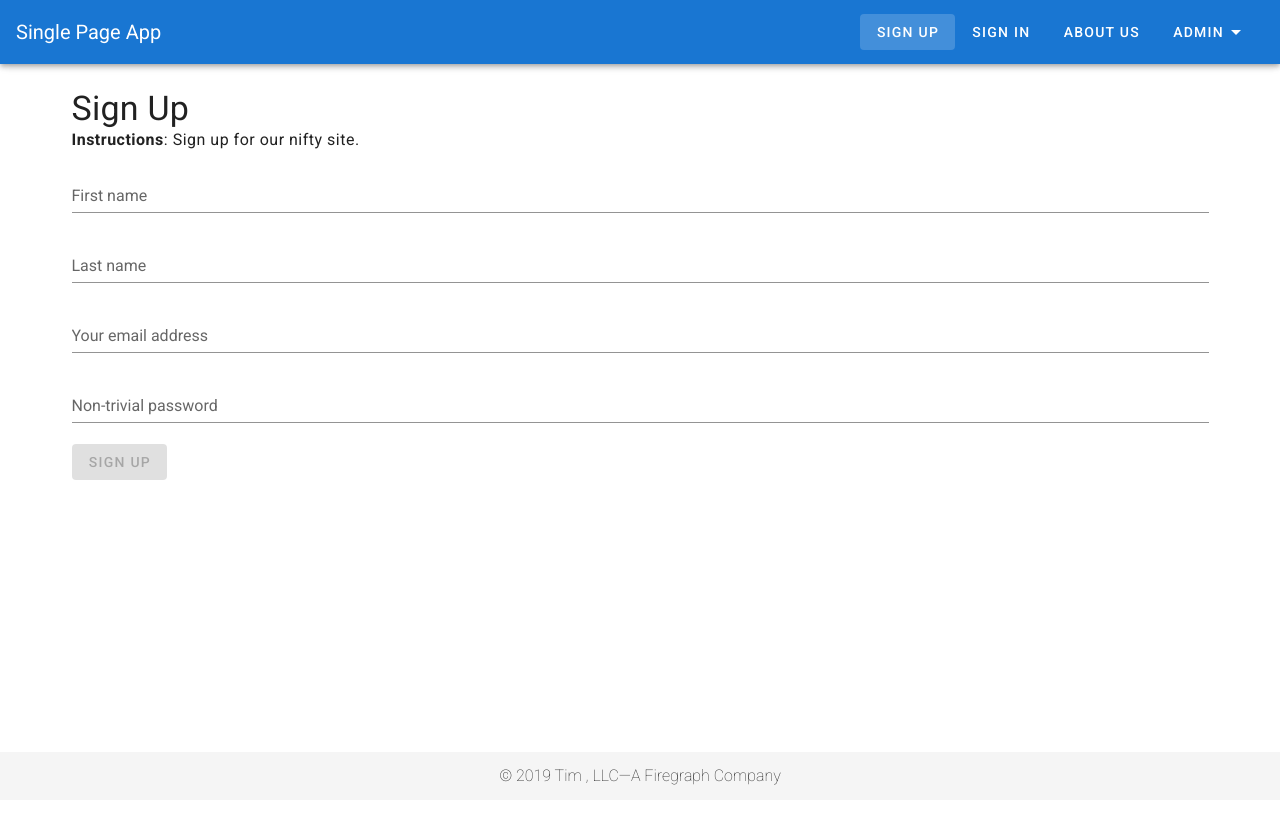
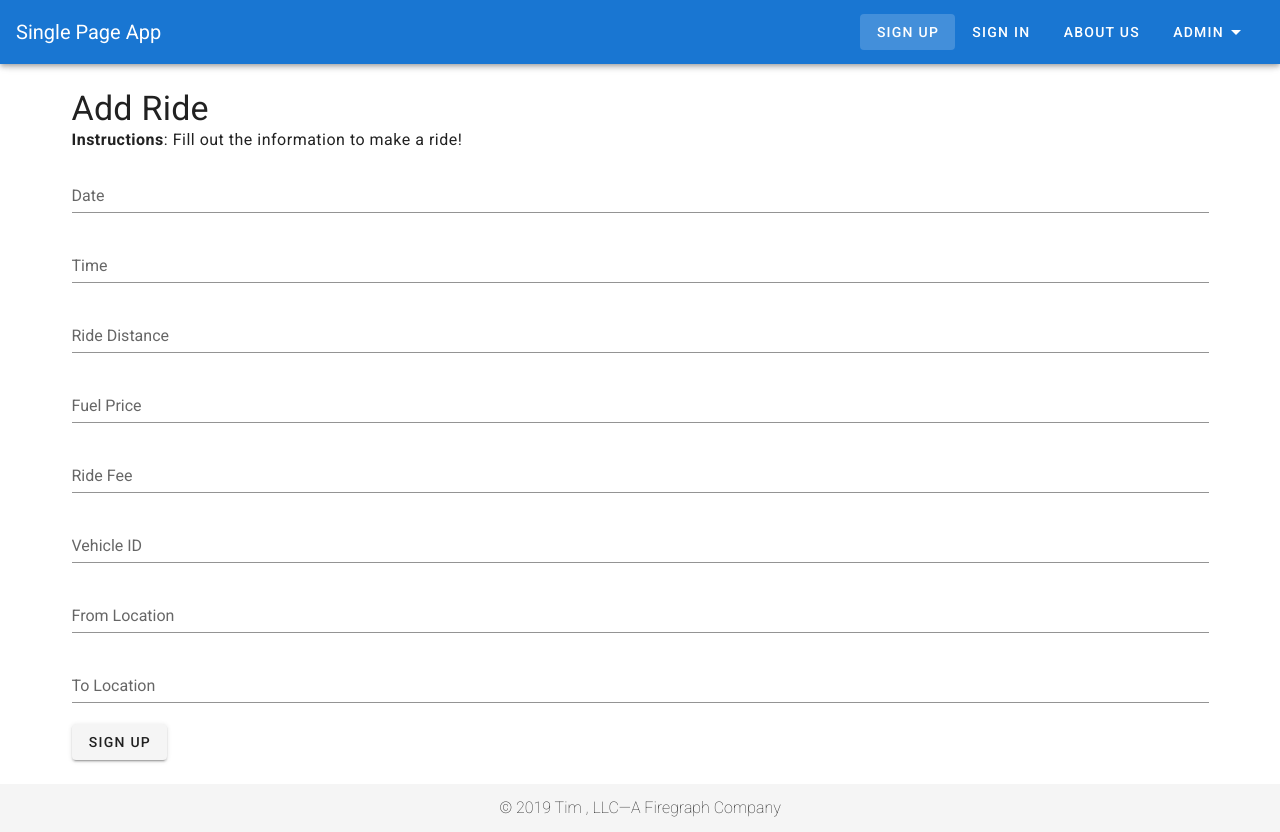
Before and after one commit to quiteqiang/Ride_Share_Full_Stack, a Vue app in the folder ride-share/: page /sign-up in a window 1280 px wide. Before the commit the page ends 800 px from the top, so only its background shows below. Built offline with nearby package versions, Linux system fonts and the light colour scheme.

Commit message:
Nearly working functionality slice

```diff
--- a/ride-share/models/Driver.js
+++ b/ride-share/models/Driver.js
@@ -1,6 +1,6 @@
 const { Model } = require("objection");
 
-class driver extends Model {
+class Driver extends Model {
     static get tableName() {
         return 'driver';
     }
--- a/ride-share/models/Location.js
+++ b/ride-share/models/Location.js
@@ -1,7 +1,7 @@
 const { Model } = require("objection");
 
 
-class location extends Model {
+class Location extends Model {
     static get tableName() {
         return 'Location';
     }
--- a/ride-share/models/Passager.js
+++ b/ride-share/models/Passenger.js
@@ -1,7 +1,7 @@
 const { Model } = require("objection");
 
 
-class passenger extends Model {
+class Passenger extends Model {
     static get tableName(){
         return 'passenger';
     }
--- a/ride-share/models/Ride.js
+++ b/ride-share/models/Ride.js
@@ -1,7 +1,7 @@
 const { Model } = require("objection");
 
 
-class ride extends Model {
+class Ride extends Model {
     static get tableName(){
         return 'ride';
     }
--- a/ride-share/models/State.js
+++ b/ride-share/models/State.js
@@ -1,7 +1,7 @@
 const { Model } = require("objection");
 
 
-class state extends Model {
+class State extends Model {
     static get tableName() {
         return 'state';
     }
--- a/ride-share/models/Vehicle.js
+++ b/ride-share/models/Vehicle.js
@@ -1,6 +1,6 @@
 const { Model } = require("objection");
 
-class vehicle extends Model {
+class Vehicle extends Model {
     static get tableName() {
         return 'vehicle';
     }
--- a/ride-share/models/Vehicle_type.js
+++ b/ride-share/models/Vehicle_type.js
@@ -1,7 +1,7 @@
 const { Model } = require("objection");
 
 
-class vehicle_type extends Model {
+class Vehicle_type extends Model {
     static get tableName(){
         return 'vehicle_type';
     }
--- a/ride-share/src/main.js
+++ b/ride-share/src/main.js
@@ -6,7 +6,7 @@ import App from "./App.vue";
 
 const axiosClient = axios.create({
   // baseURL: "http://localhost:3000"
-  baseURL: "http://faraday.cse.taylor.edu"
+  baseURL: "http://localhost:3000"
 });
 Vue.prototype.$axios = axiosClient;
 
--- a/ride-share/src/pages/SignUp.vue
+++ b/ride-share/src/pages/SignUp.vue
@@ -1,38 +1,53 @@
 <template>
   <v-container>
     <div>
-      <h4 class="display-1">Sign Up</h4>
+      <h4 class="display-1">Add Ride</h4>
 
-      <instructions details="Sign up for our nifty site." />
+      <instructions details="Fill out the information to make a ride!" />
 
       <v-form v-model="valid">
         <v-text-field
-          v-model="newMember.firstName"
-          v-bind:rules="rules.required"
-          label="First name"
+          v-model="newMember.date"
+          label="Date"
+          required
         ></v-text-field>
         <v-text-field
-          v-model="newMember.lastName"
-          v-bind:rules="rules.required"
-          label="Last name"
+          v-model="newMember.time"
+          label="Time"
+          required
         ></v-text-field>
         <v-text-field
-          v-model="newMember.email"
-          v-bind:rules="rules.email"
-          error-count="10"
-          type="email"
-          label="Your email address"
+          v-model="newMember.distance"
+          label="Ride Distance"
+          required
         >
         </v-text-field>
         <v-text-field
-          v-model="newMember.password"
-          v-bind:rules="rules.password"
-          error-count="10"
-          type="password"
-          label="Non-trivial password"
+          v-model="newMember.fuelPrice"
+          label="Fuel Price"
           required
-        >
-        </v-text-field>
+        ></v-text-field>
+        <v-text-field
+          v-model="newMember.fee"
+          label="Ride Fee"
+          required
+        ></v-text-field>
+        <v-text-field
+          v-model="newMember.vehicleId"
+          label="Vehicle ID"
+          required
+        ></v-text-field>
+        <v-text-field
+          v-model="newMember.fromLocationId"
+          label="From Location"
+          required
+        ></v-text-field>
+        <v-text-field
+          v-model="newMember.toLocationId"
+          label="To Location"
+          required
+        ></v-text-field>
+
         <v-btn v-bind:disabled="!valid" v-on:click="handleSubmit"
           >Sign Up
         </v-btn>
@@ -116,11 +131,15 @@ export default {
 
       // Post the content of the form to the Hapi server.
       this.$axios
-        .post("/accounts", {
-          firstName: this.newMember.firstName,
-          lastName: this.newMember.lastName,
-          email: this.newMember.email,
-          password: this.newMember.password
+        .post("/rides", {
+          date: this.newMember.date,
+          time: this.newMember.time,
+          distance: this.newMember.distance,
+          fuelPrice: this.newMember.fuelPrice,
+          fee: this.newMember.fee,
+          vehicleId: this.newMember.vehicleId,
+          fromLocationId: this.newMember.fromLocationId,
+          toLocationId: this.newMember.toLocationId,
         })
         .then(result => {
           // Based on whether things worked or not, show the
--- a/ride-share/src/router.js
+++ b/ride-share/src/router.js
@@ -17,6 +17,7 @@ export default new Router({
     { name: "sign-up", path: "/sign-up", component: SignUp },
     { name: "sign-in", path: "/sign-in", component: SignIn },
     { name: "about-us", path: "/about-us", component: About },
-    { name: "accounts", path: "/accounts", component: Accounts }
+    { name: "accounts", path: "/accounts", component: Accounts },
+    { name: "rides", path: "/rides"}
   ]
 });
```
Also changed, not shown: ride-share/hapi-server.js (+44 -1 lines), 1 other file (tests, documents, lock files or other folders).
